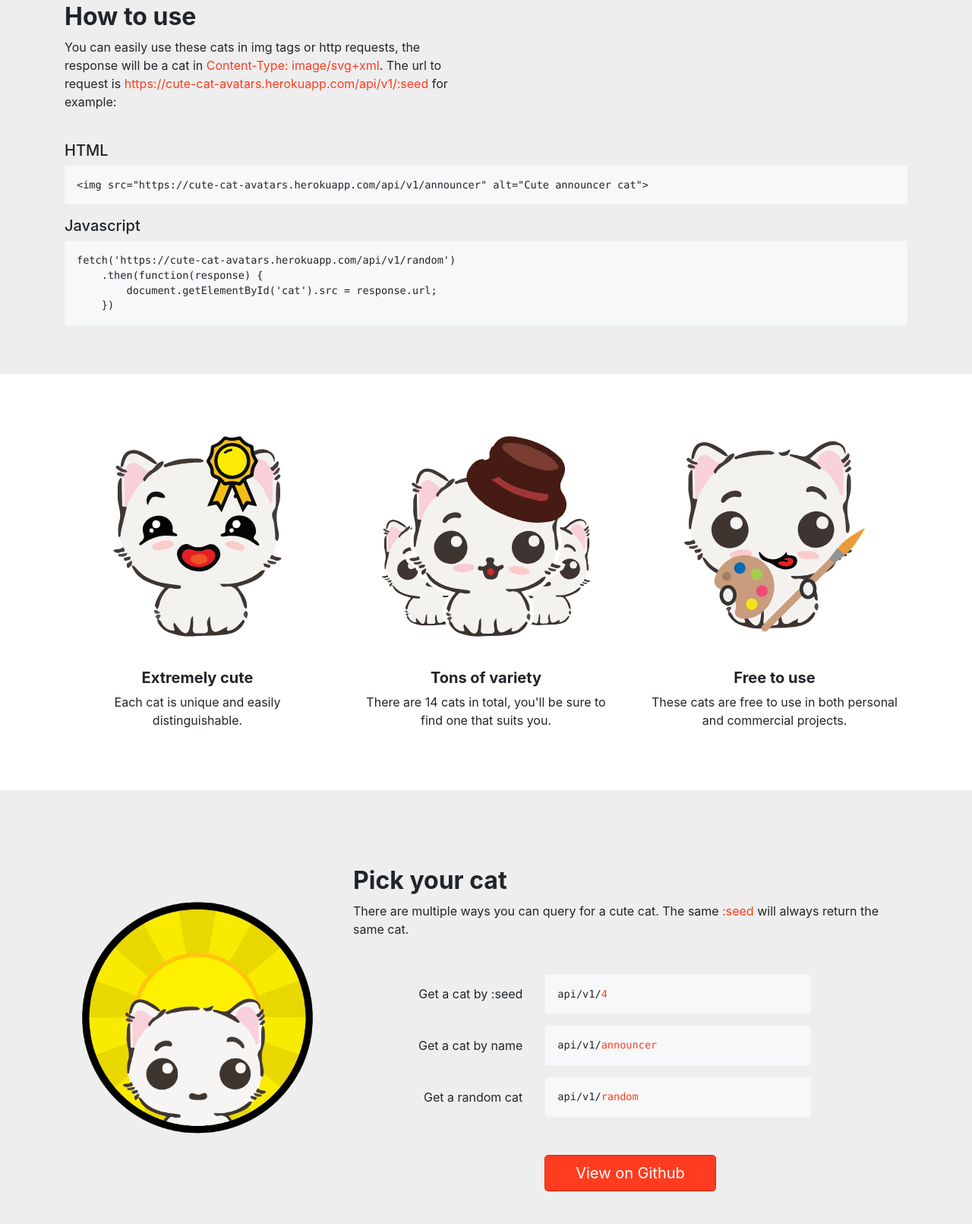
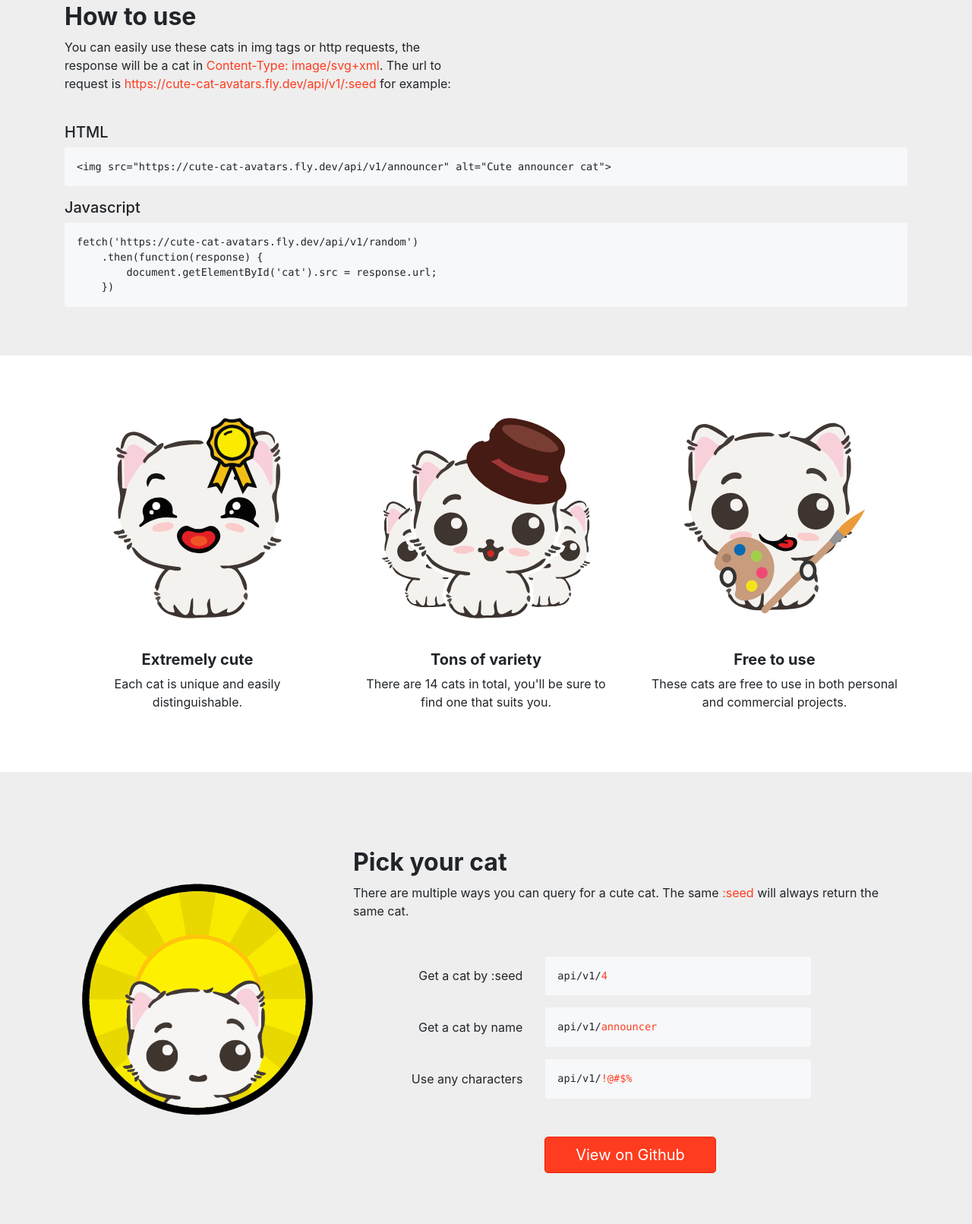
Before and after one commit to Laosing/cute-cat-avatars, a website: page src/views/index.html in a window 1280 px wide. Shown: the part 1831-3442 px from the top of the page at 76% size. Drawn offline with nearby package versions, Linux system fonts and the light colour scheme; files that its build step writes are made by us from their sources; files whose address does not match are found by name.

Commit message:
remove random

```diff
--- a/src/views/index.html
+++ b/src/views/index.html
@@ -56,13 +56,13 @@
                 <div class="row align-items-center justify-content-between">
                     <div class="col-lg-6 col-12 mb-4">
                         <h2 class="mb-2 text-bold w-75">How to use</h2>
-                        <p class="fs-16 text-gray-soft">You can easily use these cats in img tags or http requests, the response will be a cat in <span class="text-primary">Content-Type: image/svg+xml</span>. The url to request is <span class="text-primary">https://cute-cat-avatars.herokuapp.com/api/v1/:seed</span> for example:</p>
+                        <p class="fs-16 text-gray-soft">You can easily use these cats in img tags or http requests, the response will be a cat in <span class="text-primary">Content-Type: image/svg+xml</span>. The url to request is <span class="text-primary">https://cute-cat-avatars.fly.dev/api/v1/:seed</span> for example:</p>
                     </div>
                     <div class="col-12">
                         <h5>HTML</h5>
-                        <pre><code>&lt;img src=&quot;https://cute-cat-avatars.herokuapp.com/api/v1/announcer&quot; alt=&quot;Cute announcer cat&quot;&gt;</code></pre>
+                        <pre><code>&lt;img src=&quot;https://cute-cat-avatars.fly.dev/api/v1/announcer&quot; alt=&quot;Cute announcer cat&quot;&gt;</code></pre>
                         <h5>Javascript</h5>
-                        <pre><code>fetch('https://cute-cat-avatars.herokuapp.com/api/v1/random')
+                        <pre><code>fetch('https://cute-cat-avatars.fly.dev/api/v1/random')
     .then(function(response) {
         document.getElementById('cat').src = response.url;
     })</code></pre>
@@ -109,8 +109,8 @@
                                 <div class="col-8 col-lg-6"><pre class="mb-0">api/v1/<span class="text-primary">announcer</span></pre></div>
                             </div>
                             <div class="row align-items-center mb-3">
-                                <div class="col-4 text-right">Get a random cat</div>
-                                <div class="col-8 col-lg-6"><pre class="mb-0">api/v1/<span class="text-primary">random</span></pre></div>
+                                <div class="col-4 text-right">Use any characters</div>
+                                <div class="col-8 col-lg-6"><pre class="mb-0">api/v1/<span class="text-primary">!@#$%</span></pre></div>
                             </div>
                             <p class="mt-50 text-center"><a class="btn btn-primary btn-lg px-40" href="https://github.com/Laosing/cute-cat-avatars">View on Github</a></p>
                         </div>
@@ -127,7 +127,7 @@
                                 <label for="basic-url">Type in a cat to see how it works</label>
                                 <div class="input-group mb-3">
                                     <div class="input-group-prepend">
-                                        <span class="input-group-text" id="basic-addon3">https://cute-cat-avatars.herokuapp.com/api/v1/</span>
+                                        <span class="input-group-text" id="basic-addon3">https://cute-cat-avatars.fly.dev/api/v1/</span>
                                     </div>
                                     <input type="text" class="form-control" id="basic-url" value="award" @keyup="getCat" placeholder="<seed>" class="cat-input">
                                     </div>
```
Also changed, not shown: README.md.
